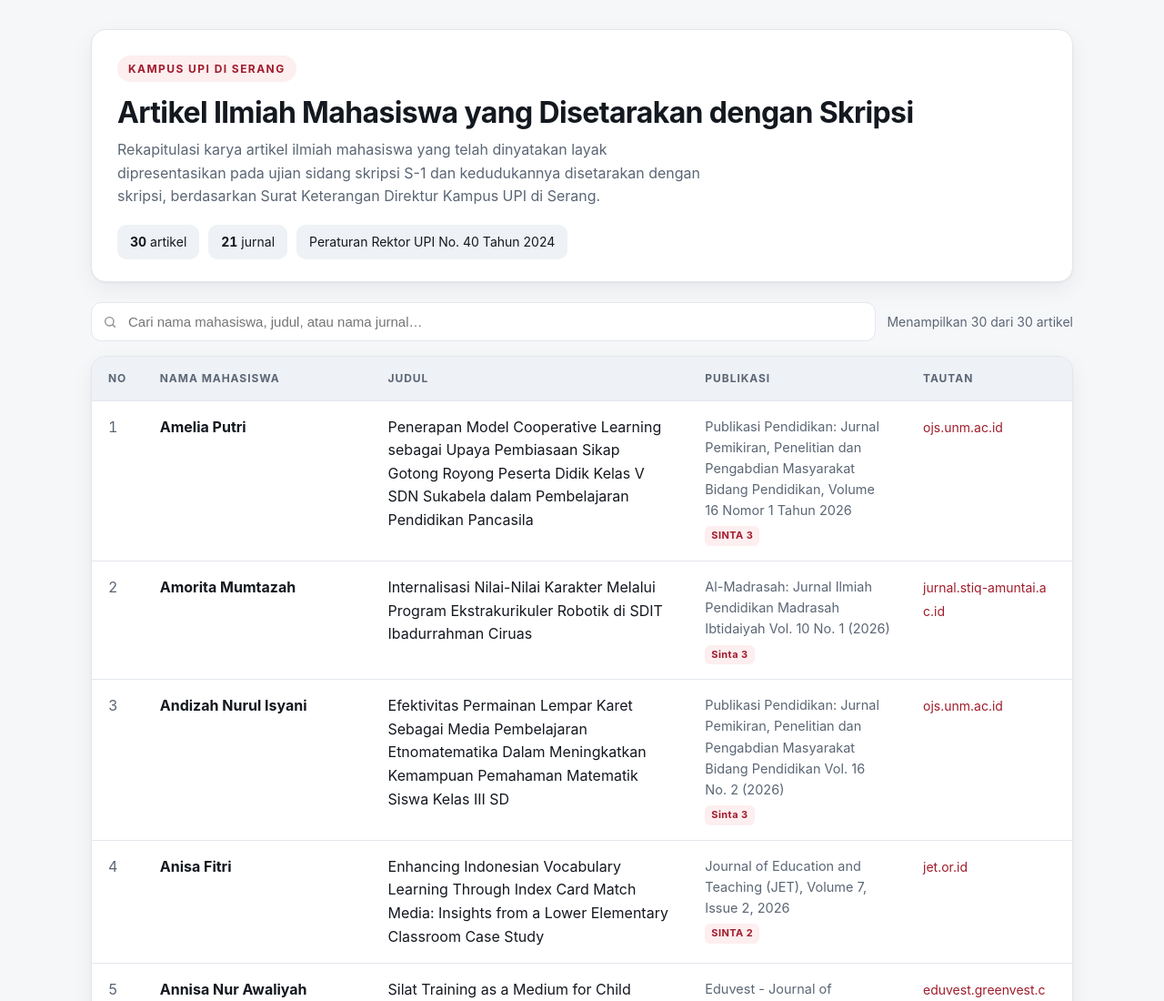
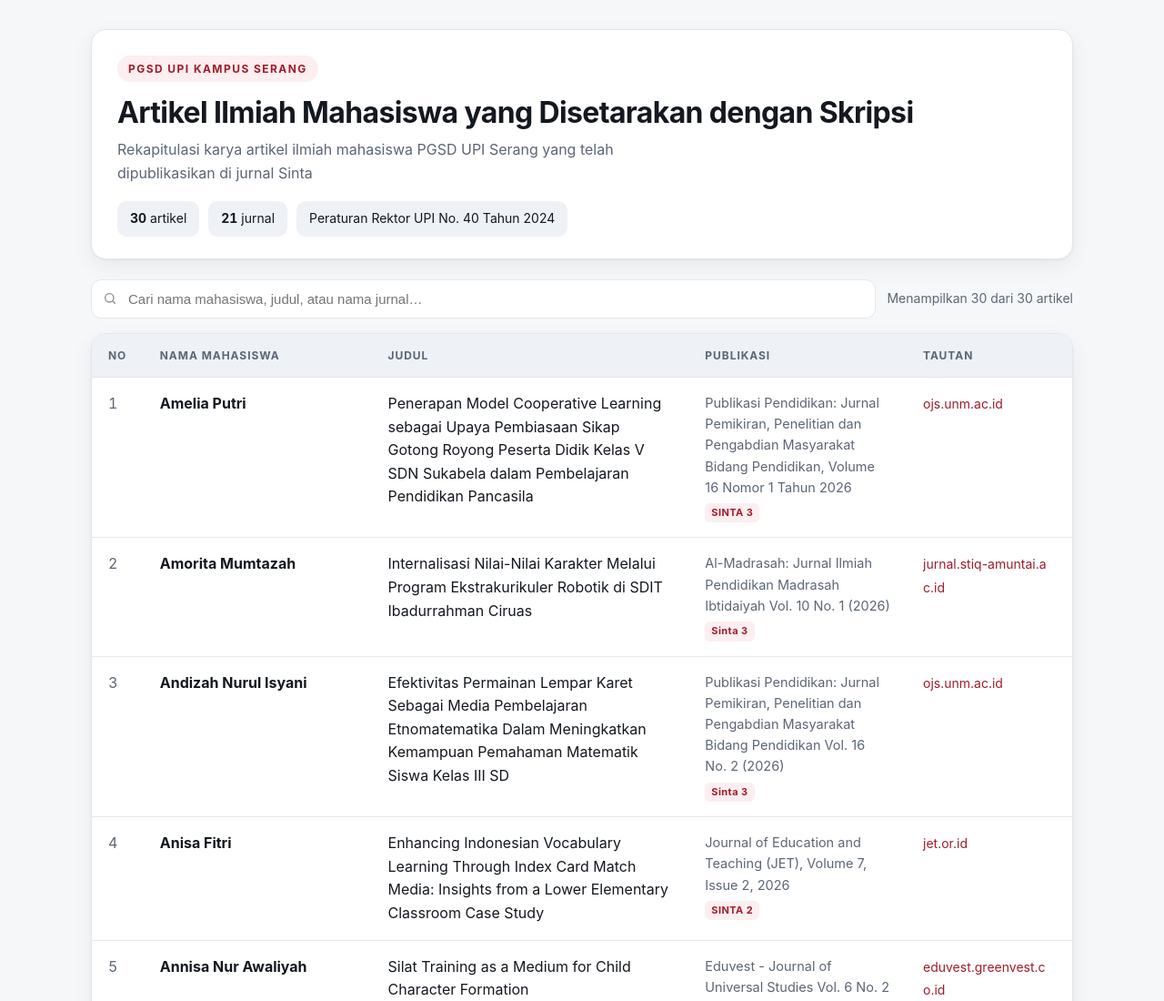
Before and after one commit to pgsdserang-upi/ARTIKEL-SETARA-SKRIPSI, a plain HTML site: page index.html in a window 1280 px wide. Shown: the top 1100 px of the page at 91% size. Drawn offline with Linux system fonts and the light colour scheme.

Commit message:
Update index.html

```diff
--- a/index.html
+++ b/index.html
@@ -109,12 +109,10 @@
 <div class="wrap">
 
   <header class="top">
-    <span class="kicker">Kampus UPI di Serang</span>
+    <span class="kicker">PGSD UPI KAMPUS SERANG</span>
     <h1>Artikel Ilmiah Mahasiswa yang Disetarakan dengan Skripsi</h1>
     <p class="sub">
-      Rekapitulasi karya artikel ilmiah mahasiswa yang telah dinyatakan layak dipresentasikan pada
-      ujian sidang skripsi S-1 dan kedudukannya disetarakan dengan skripsi, berdasarkan Surat
-      Keterangan Direktur Kampus UPI di Serang.
+      Rekapitulasi karya artikel ilmiah mahasiswa PGSD UPI Serang yang telah dipublikasikan di jurnal Sinta
     </p>
     <div class="meta">
       <span class="stat"><b id="total">0</b> artikel</span>
```
